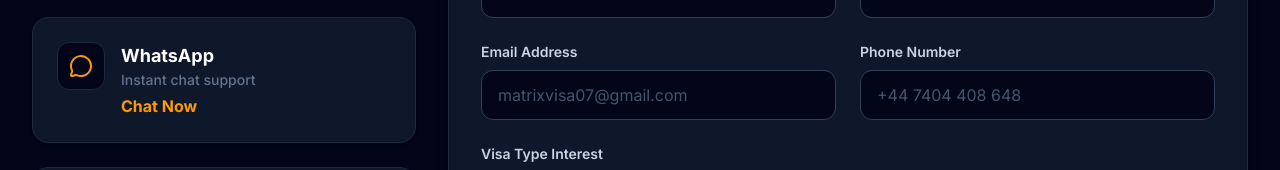
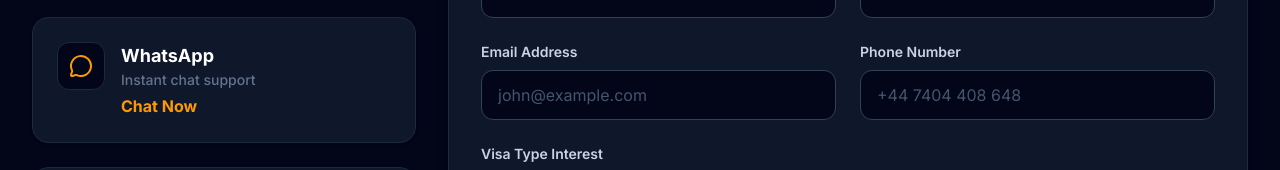
Before and after one commit to harshilp0210/ConsultingApp, a Next.js app: page /contact in a window 1280 px wide. Shown: the part 486-656 px from the top of the page. Built offline with nearby package versions, Linux system fonts and the light colour scheme.

Commit message:
Update content: 5yr exp 500 visas 2025 remove OISC email form

```diff
--- a/app/contact/page.tsx
+++ b/app/contact/page.tsx
@@ -1,8 +1,63 @@
 'use client';
 
-import { Phone, Mail, MapPin, MessageCircle, Send } from 'lucide-react';
+import { useState } from 'react';
+import { Phone, Mail, MapPin, MessageCircle, Send, CheckCircle, Loader2 } from 'lucide-react';
 
 export default function Contact() {
+    const [formData, setFormData] = useState({
+        firstName: '',
+        lastName: '',
+        email: '',
+        phone: '',
+        visaType: '',
+        message: ''
+    });
+    const [status, setStatus] = useState<'idle' | 'loading' | 'success' | 'error'>('idle');
+
+    const handleSubmit = async (e: React.FormEvent) => {
+        e.preventDefault();
+        setStatus('loading');
+
+        try {
+            // Using Web3Forms - free email service, no backend needed
+            const response = await fetch('https://api.web3forms.com/submit', {
+                method: 'POST',
+                headers: {
+                    'Content-Type': 'application/json',
+                },
+                body: JSON.stringify({
+                    access_key: 'YOUR_ACCESS_KEY', // User needs to get this from web3forms.com
+                    to_email: 'matrixvisa07@gmail.com',
+                    from_name: `${formData.firstName} ${formData.lastName}`,
+                    subject: `New Visa Inquiry: ${formData.visaType || 'General'}`,
+                    email: formData.email,
+                    phone: formData.phone,
+                    visa_type: formData.visaType,
+                    message: formData.message,
+                }),
+            });
+
+            if (response.ok) {
+                setStatus('success');
+                setFormData({ firstName: '', lastName: '', email: '', phone: '', visaType: '', message: '' });
+            } else {
+                // Fallback: Open email client
+                const mailtoLink = `mailto:matrixvisa07@gmail.com?subject=Visa Inquiry: ${formData.visaType}&body=Name: ${formData.firstName} ${formData.lastName}%0D%0AEmail: ${formData.email}%0D%0APhone: ${formData.phone}%0D%0AVisa Type: ${formData.visaType}%0D%0A%0D%0AMessage:%0D%0A${formData.message}`;
+                window.location.href = mailtoLink;
+                setStatus('success');
+            }
+        } catch (error) {
+            // Fallback: Open email client
+            const mailtoLink = `mailto:matrixvisa07@gmail.com?subject=Visa Inquiry: ${formData.visaType}&body=Name: ${formData.firstName} ${formData.lastName}%0D%0AEmail: ${formData.email}%0D%0APhone: ${formData.phone}%0D%0AVisa Type: ${formData.visaType}%0D%0A%0D%0AMessage:%0D%0A${formData.message}`;
+            window.location.href = mailtoLink;
+            setStatus('success');
+        }
+    };
+
+    const handleChange = (e: React.ChangeEvent<HTMLInputElement | HTMLTextAreaElement | HTMLSelectElement>) => {
+        setFormData(prev => ({ ...prev, [e.target.id]: e.target.value }));
+    };
+
     return (
         <div className="pt-32 pb-24 bg-slate-950 min-h-screen">
             <div className="max-w-7xl mx-auto px-4 sm:px-6 lg:px-8">
@@ -67,13 +122,30 @@ export default function Contact() {
                     {/* Contact Form */}
                     <div className="lg:col-span-2 bg-slate-900 rounded-2xl shadow-lg border border-slate-800 p-8">
                         <h2 className="text-2xl font-bold text-white mb-8">Send us a Message</h2>
-                        <form className="space-y-6">
+
+                        {status === 'success' ? (
+                            <div className="text-center py-12">
+                                <CheckCircle className="w-16 h-16 text-green-500 mx-auto mb-4" />
+                                <h3 className="text-2xl font-bold text-white mb-2">Message Sent!</h3>
+                                <p className="text-slate-400 mb-6">We'll get back to you within 24 hours.</p>
+                                <button
+                                    onClick={() => setStatus('idle')}
+                                    className="text-amber-500 font-bold hover:underline"
+                                >
+                                    Send another message
+                                </button>
+                            </div>
+                        ) : (
+                            <form onSubmit={handleSubmit} className="space-y-6">
                                 <div className="grid md:grid-cols-2 gap-6">
                                     <div>
                                         <label htmlFor="firstName" className="block text-sm font-semibold text-slate-300 mb-2">First Name</label>
                                         <input
                                             type="text"
                                             id="firstName"
+                                            value={formData.firstName}
+                                            onChange={handleChange}
+                                            required
                                             className="w-full px-4 py-3 rounded-xl border border-slate-700 bg-slate-950 text-white focus:ring-2 focus:ring-amber-500 focus:border-amber-500 outline-none transition-all placeholder:text-slate-600"
                                             placeholder="John"
                                         />
@@ -83,6 +155,9 @@ export default function Contact() {
                                         <input
                                             type="text"
                                             id="lastName"
+                                            value={formData.lastName}
+                                            onChange={handleChange}
+                                            required
                                             className="w-full px-4 py-3 rounded-xl border border-slate-700 bg-slate-950 text-white focus:ring-2 focus:ring-amber-500 focus:border-amber-500 outline-none transition-all placeholder:text-slate-600"
                                             placeholder="Doe"
                                         />
@@ -93,9 +168,13 @@ export default function Contact() {
                                     <div>
                                         <label htmlFor="email" className="block text-sm font-semibold text-slate-300 mb-2">Email Address</label>
                                         <input
+                                            type="email"
                                             id="email"
+                                            value={formData.email}
+                                            onChange={handleChange}
+                                            required
                                             className="w-full px-4 py-3 rounded-xl border border-slate-700 bg-slate-950 text-white focus:ring-2 focus:ring-amber-500 focus:border-amber-500 outline-none transition-all placeholder:text-slate-600"
-                                        placeholder="matrixvisa07@gmail.com"
+                                            placeholder="john@example.com"
                                         />
                                     </div>
                                     <div>
@@ -103,6 +182,8 @@ export default function Contact() {
                                         <input
                                             type="tel"
                                             id="phone"
+                                            value={formData.phone}
+                                            onChange={handleChange}
                                             className="w-full px-4 py-3 rounded-xl border border-slate-700 bg-slate-950 text-white focus:ring-2 focus:ring-amber-500 focus:border-amber-500 outline-none transition-all placeholder:text-slate-600"
                                             placeholder="+44 7404 408 648"
                                         />
@@ -113,6 +194,8 @@ export default function Contact() {
                                     <label htmlFor="visaType" className="block text-sm font-semibold text-slate-300 mb-2">Visa Type Interest</label>
                                     <select
                                         id="visaType"
+                                        value={formData.visaType}
+                                        onChange={handleChange}
                                         className="w-full px-4 py-3 rounded-xl border border-slate-700 bg-slate-950 text-white focus:ring-2 focus:ring-amber-500 focus:border-amber-500 outline-none transition-all cursor-pointer"
                                     >
                                         <option value="" className="bg-slate-900">Select a visa type...</option>
@@ -120,7 +203,8 @@ export default function Contact() {
                                         <option value="student" className="bg-slate-900">Student Visa</option>
                                         <option value="spouse" className="bg-slate-900">Spouse / Family Visa</option>
                                         <option value="visitor" className="bg-slate-900">Visitor Visa</option>
-
+                                        <option value="business" className="bg-slate-900">Business Migration</option>
+                                        <option value="passport" className="bg-slate-900">Passport Services</option>
                                         <option value="other" className="bg-slate-900">Other / Not Sure</option>
                                     </select>
                                 </div>
@@ -130,6 +214,9 @@ export default function Contact() {
                                     <textarea
                                         id="message"
                                         rows={4}
+                                        value={formData.message}
+                                        onChange={handleChange}
+                                        required
                                         className="w-full px-4 py-3 rounded-xl border border-slate-700 bg-slate-950 text-white focus:ring-2 focus:ring-amber-500 focus:border-amber-500 outline-none transition-all placeholder:text-slate-600"
                                         placeholder="Tell us a bit about your situation..."
                                     ></textarea>
@@ -137,12 +224,23 @@ export default function Contact() {
 
                                 <button
                                     type="submit"
-                                className="w-full bg-amber-500 text-slate-950 font-bold py-4 rounded-xl hover:bg-amber-400 transition-all shadow-lg hover:shadow-amber-500/25 flex items-center justify-center gap-2 transform hover:-translate-y-0.5"
+                                    disabled={status === 'loading'}
+                                    className="w-full bg-amber-500 text-slate-950 font-bold py-4 rounded-xl hover:bg-amber-400 transition-all shadow-lg hover:shadow-amber-500/25 flex items-center justify-center gap-2 transform hover:-translate-y-0.5 disabled:opacity-50 disabled:cursor-not-allowed"
                                 >
+                                    {status === 'loading' ? (
+                                        <>
+                                            <Loader2 className="w-5 h-5 animate-spin" />
+                                            Sending...
+                                        </>
+                                    ) : (
+                                        <>
                                             Start Consultation
                                             <Send className="w-5 h-5" />
+                                        </>
+                                    )}
                                 </button>
                             </form>
+                        )}
                     </div>
                 </div>
             </div>
--- a/app/why-choose-us/page.tsx
+++ b/app/why-choose-us/page.tsx
@@ -31,8 +31,8 @@ export default function WhyChooseUs() {
         },
         {
             icon: Zap, // Using Zap for now, or import BookOpen if preferred
-            title: "Free 'Life in UK' Course",
-            description: "We provide the essential 'Life in the UK' training course at no extra cost to ensure your settlement journey is smooth.",
+            title: "'Life in UK' Course",
+            description: "We provide the essential 'Life in the UK' training course to ensure your settlement journey is smooth.",
             color: "text-blue-400 bg-blue-500/10"
         }
     ];
--- a/components/Footer.tsx
+++ b/components/Footer.tsx
@@ -81,7 +81,7 @@ export default function Footer() {
 
                 <div className="border-t border-slate-900 pt-8 flex flex-col md:flex-row justify-between items-center gap-4">
                     <p className="text-sm text-slate-600">
-                        © 2024 Matrix Visa Consultancy. All rights reserved. Regulated by OISC.
+                        © 2025 Matrix Visa Consultancy. All rights reserved.
                     </p>
                     <div className="flex gap-4 md:pr-24">
                         <Link href="#" className="text-slate-500 hover:text-amber-500 transition-colors"><Facebook className="w-5 h-5" /></Link>
```
Also changed, not shown: components/Hero.tsx (+4 -4 lines). Lines whose indentation alone changed are shown as unchanged.
